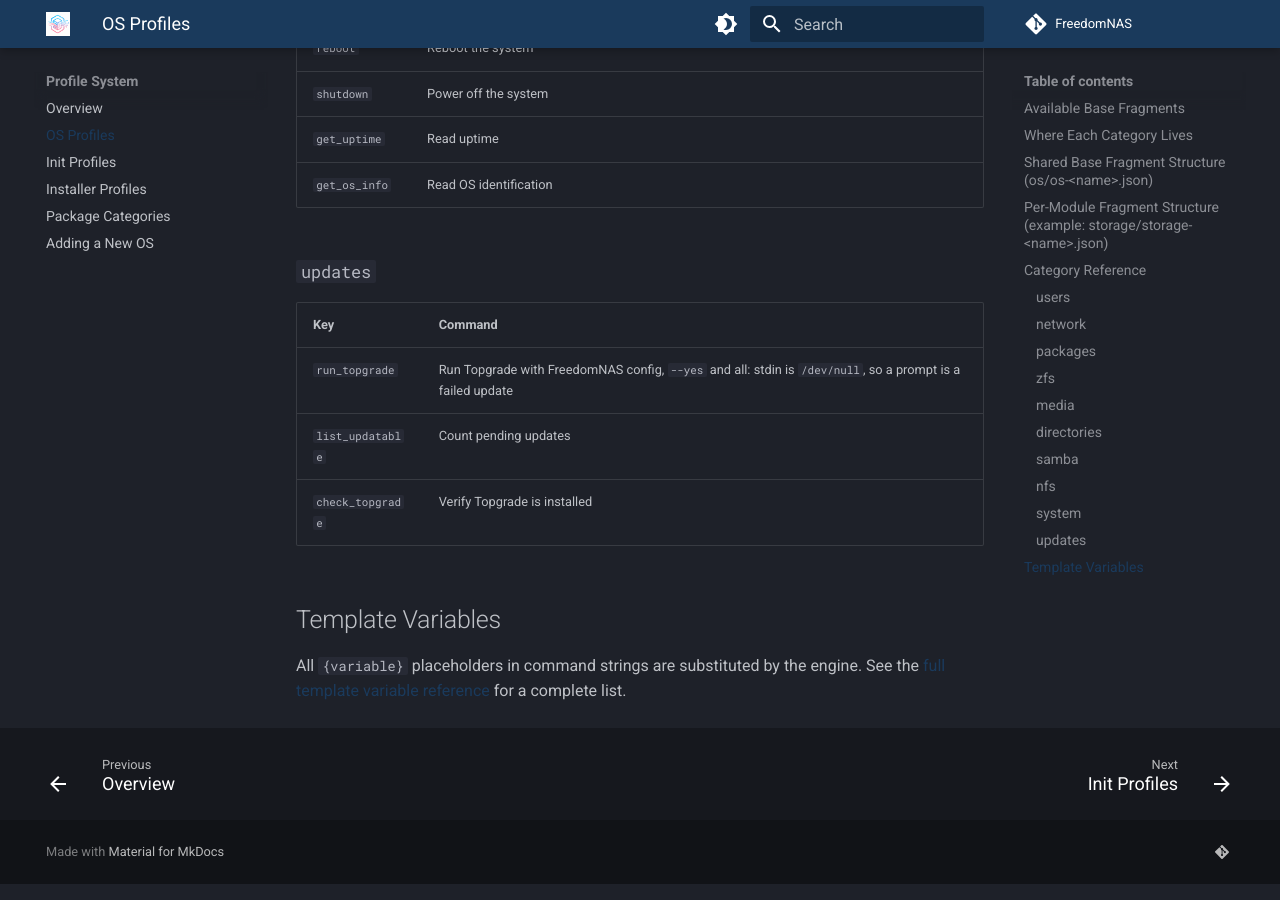
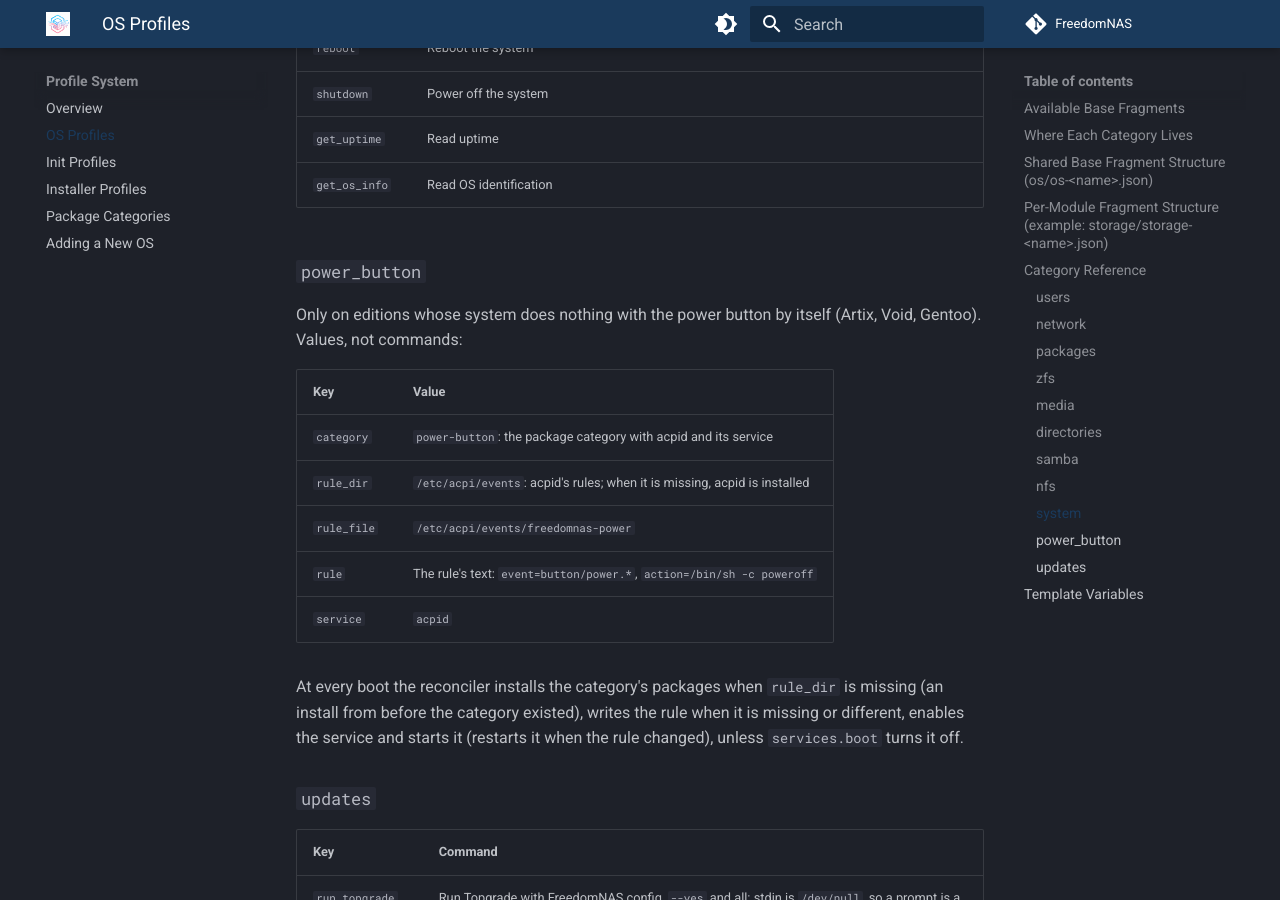
Before and after one commit to FreedomNAS/freedomnas-docs, an MkDocs documentation site: the page built from docs/profiles/os-profiles.md, in a window 1280 px wide and 900 px high, scrolled down 14358 px. Built offline with MkDocs 1.6.1 and Material for MkDocs 9.7.7, drawn with Linux system fonts in a browser that asks for light colours.

Commit message:
Document the power button

```diff
--- a/docs/profiles/os-profiles.md
+++ b/docs/profiles/os-profiles.md
@@ -342,6 +342,24 @@ port's `samba_server` script, which runs nmbd and smbd.
 | `get_uptime` | Read uptime |
 | `get_os_info` | Read OS identification |
 
+### `power_button`
+
+Only on editions whose system does nothing with the power button by itself
+(Artix, Void, Gentoo). Values, not commands:
+
+| Key | Value |
+|-----|-------|
+| `category` | `power-button`: the package category with acpid and its service |
+| `rule_dir` | `/etc/acpi/events`: acpid's rules; when it is missing, acpid is installed |
+| `rule_file` | `/etc/acpi/events/freedomnas-power` |
+| `rule` | The rule's text: `event=button/power.*`, `action=/bin/sh -c poweroff` |
+| `service` | `acpid` |
+
+At every boot the reconciler installs the category's packages when
+`rule_dir` is missing (an install from before the category existed), writes
+the rule when it is missing or different, enables the service and starts it
+(restarts it when the rule changed), unless `services.boot` turns it off.
+
 ### `updates`
 
 | Key | Command |
```
Also changed, not shown: docs/architecture/reconciler.md (+1 -0 lines), docs/profiles/packages.md (+10 -0 lines), docs/user-guide/system.md (+7 -0 lines).
